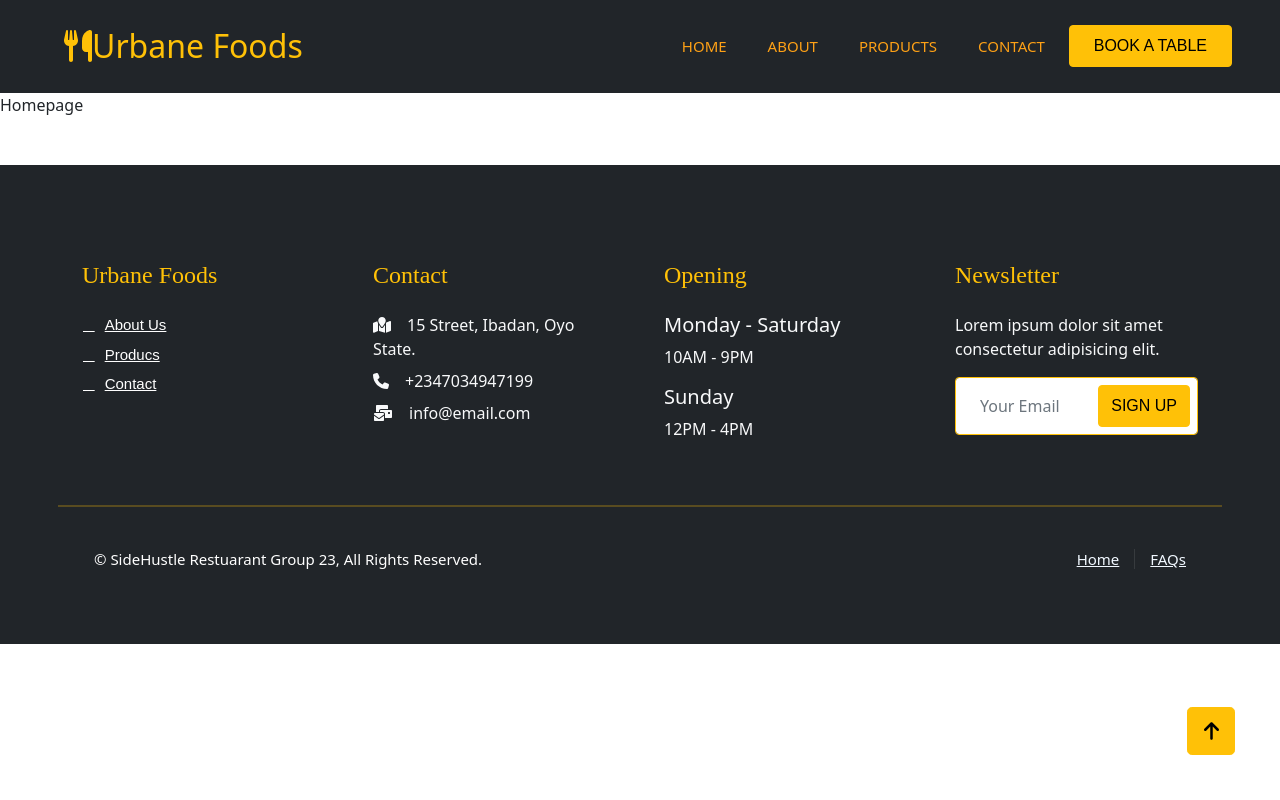
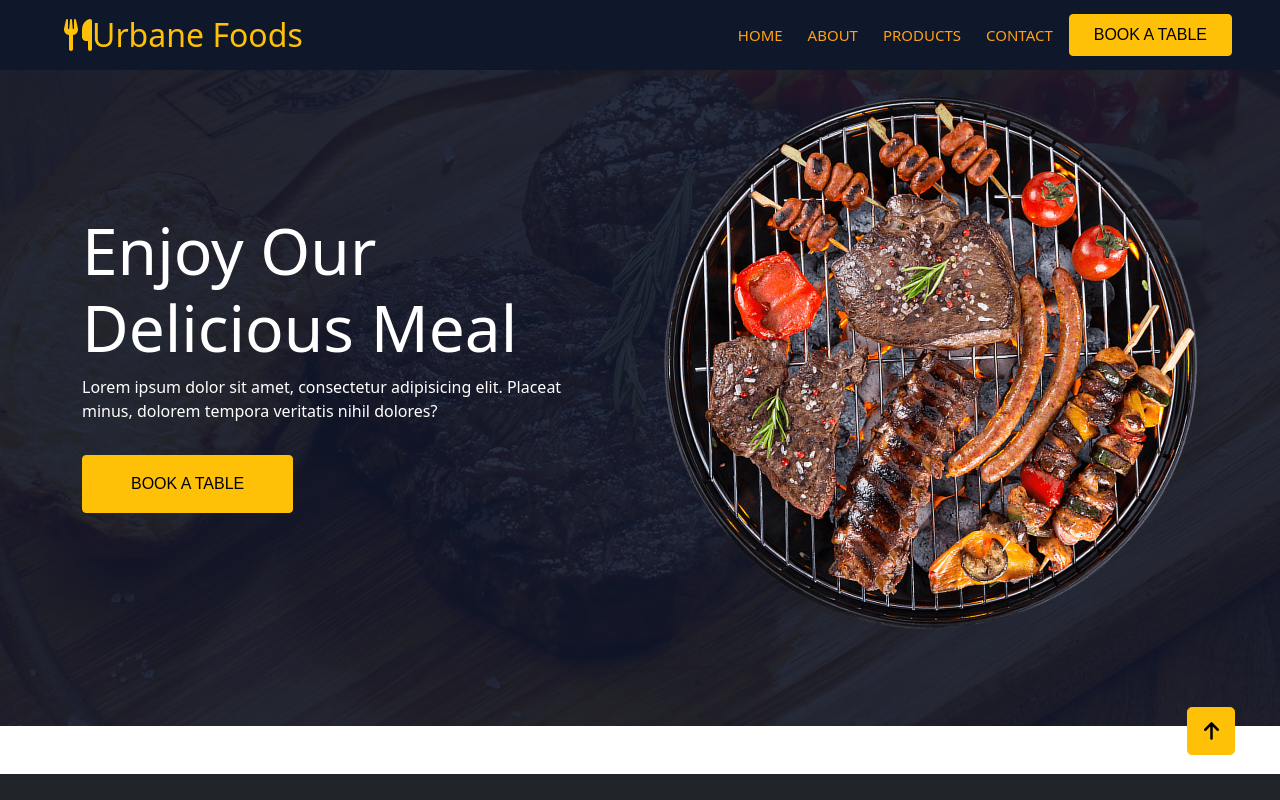
Before and after one commit to azubuike-nnamdi/Urbane-Foods, a React (Create React App) app: page / in a window 1280 px wide. Shown: the top 800 px of the page. Built offline with nearby package versions, Linux system fonts and the light colour scheme.

Commit message:
done with hero

```diff
--- a/src/App.css
+++ b/src/App.css
@@ -158,6 +158,29 @@
 }
 
 
+/*** Hero Header ***/
+.hero-header {
+  background: linear-gradient(rgba(15, 23, 43, .9), rgba(15, 23, 43, .9)), url("./assets/bg-hero.jpg");
+  background-position: center center;
+  background-repeat: no-repeat;
+  background-size: cover;
+}
+
+.hero-header img {
+  animation: imgRotate 50s linear infinite;
+}
+
+@keyframes imgRotate {
+  100% {
+      transform: rotate(360deg);
+  }
+}
+
+.breadcrumb-item + .breadcrumb-item::before {
+  color: rgba(255, 255, 255, .5);
+}
+
+
 /*** Footer ***/
 .footer .btn.btn-social {
   margin-right: 5px;
--- /dev/null
+++ b/src/components/Hero.jsx
@@ -0,0 +1,32 @@
+import  Background  from '../assets/hero.png'
+
+function Hero () {
+    return (
+        <div>
+            <div className="container-xxl py-5 bg-dark hero-header mb-5">
+                <div className="container my-5 py-">
+                    <div className="row align-items-center g-5">
+                        <div className="col-lg-6 text-center text-lg-start">
+                            <h1 className="display-3 text-white animated slideInLeft">
+                                Enjoy Our Delicious Meal
+                            </h1>
+                            <p className="text-white animated slideInLeft mb-4 pb-2">
+                                Lorem ipsum dolor sit amet, consectetur adipisicing elit. Placeat minus,
+                                dolorem tempora veritatis nihil dolores?
+                            </p>
+                            <a href="https://" className="btn btn-warning py-sm-3
+                            px-sm-5 me-3 animated slideInLeft">
+                                Book A Table
+                            </a>
+                        </div>
+                        <div className="col-lg-6 text-center text-lg-end overflow-hidden">
+                            <img src={ Background } alt="" className="img-fluid" />
+                        </div>
+                    </div>
+                </div>
+            </div>
+        </div>
+    )
+}
+
+export default Hero
--- a/src/components/Navbar/Navbar.jsx
+++ b/src/components/Navbar/Navbar.jsx
@@ -8,7 +8,7 @@ function Navbar() {
     return (
     <div className='container-xxl position-relative p-0'>
         <nav className="navbar navbar-expand-lg navbar-dark bg-dark px-4 px-lg-5
-        py-3 py-lg-0">
+        py-3 py-lg-0 sticky-top">
             {/* Product Brand */}
             <Link to="/" className="navbar-brand p-3" >
                 <h2 className="text-warning m-0">
--- a/src/pages/Homepage.jsx
+++ b/src/pages/Homepage.jsx
@@ -1,8 +1,10 @@
-import React from 'react'
+import Hero from '../components/Hero'
 
 function Homepage() {
   return (
-    <div>Homepage</div>
+    <div>
+      <Hero />
+    </div>
   )
 }
 
```
